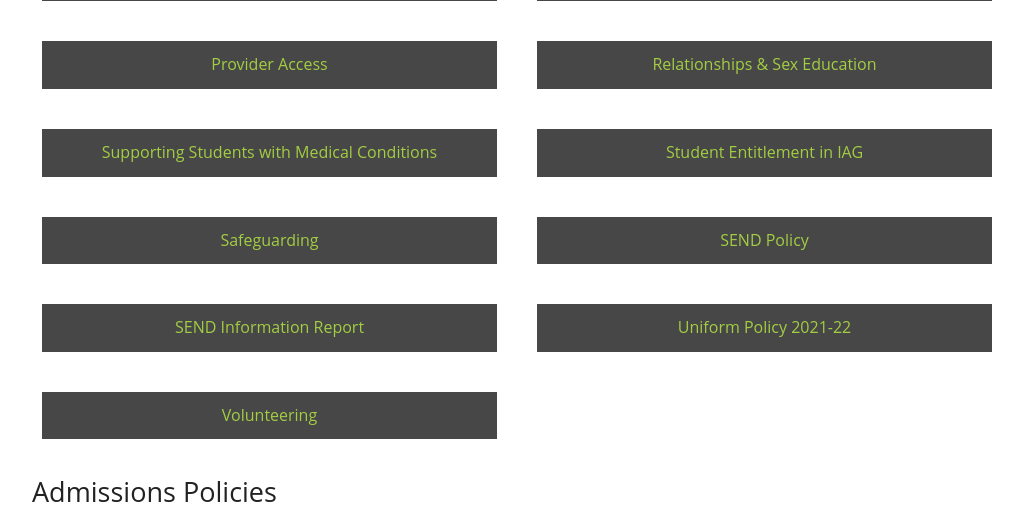
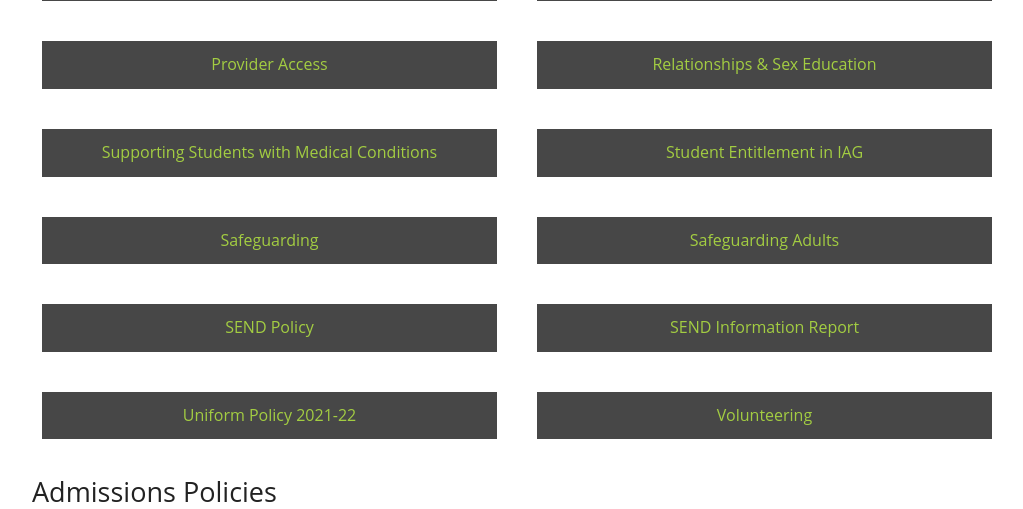
Before and after one commit to PCSITService/parkcommunityschool.co.uk, a PHP site: page /policies.php in a window 1280 px wide. Shown: the part 1244-1753 px from the top of the page, without its empty margins (123-1146 px from the left). Run offline with PHP 8.4, Linux system fonts and the light colour scheme; some libraries are stand-ins or nearby versions.

Commit message:
Safegaurding Policy update

```diff
--- a/policies.php
+++ b/policies.php
@@ -243,6 +243,14 @@
             </li>
 
             <li>
+                <a href="/assets/policies/safeguarding-adults.pdf" target="_blank">
+                    <div class="policy-container">
+                        <p>Safeguarding Adults</p>
+                    </div>
+                </a>
+            </li>
+
+            <li>
                 <a href="/assets/statutory/send-policy.pdf" target="_blank">
                     <div class="policy-container">
                         <p>SEND Policy</p>
```
Also changed, not shown: 1 other file.
